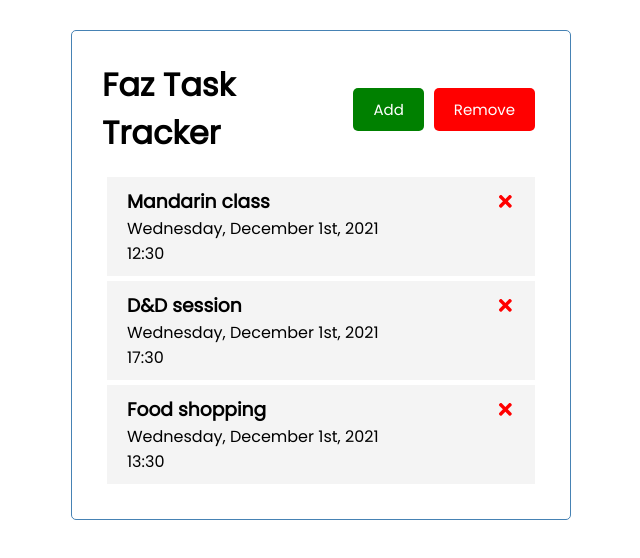
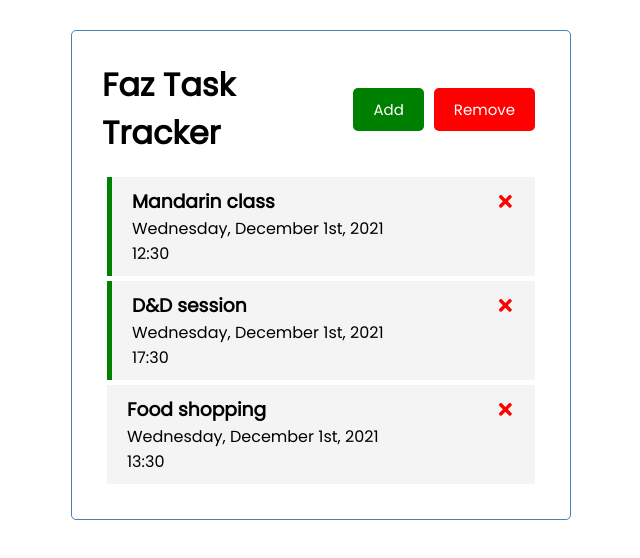
Before and after one commit to FarronF/react-task-tracker, a React (Create React App) app: page / in a window 1280 px wide. Shown: the top 558 px of the page, without its empty margins (319-959 px from the left). Built offline with nearby package versions, Linux system fonts and the light colour scheme.

Commit message:
Reminder functionality

```diff
--- a/src/App.js
+++ b/src/App.js
@@ -30,10 +30,22 @@
     setTasks(tasks.filter(task => task.id !== id))
   }
 
+  const toggleReminder = (id) => {
+
+    setTasks(tasks.map(task =>
+      task.id === id
+        ? { ...task, reminder: !task.reminder }
+        : task))
+  }
+
   return (
     <div className="container">
       <Header title='Faz' />
-      <Tasks tasks={tasks} onDelete={deleteTask}/>
+      {
+        tasks.length > 0
+          ? <Tasks tasks={tasks} onDelete={deleteTask} onToggle={toggleReminder} />
+          : <p>No tasks present</p>
+      }
     </div>
 
   );
--- a/src/components/Task.js
+++ b/src/components/Task.js
@@ -1,10 +1,11 @@
 import { FaTimes } from 'react-icons/fa';
+import { FaBell } from 'react-icons/fa';
 import dateFormat from 'dateformat';
 
-const Task = ({ task, onDelete }) => {
+const Task = ({ task, onDelete, onToggle }) => {
 
     return (
-        <div className='task'>
+        <div className={`task ${task.reminder ? 'reminder' : ''}`} onDoubleClick={() => onToggle(task.id)}>
             <h3>{task.text} <FaTimes style={{color: 'red', cursor: 'pointer'}} onClick={() => onDelete(task.id)}/></h3>
             <p>{dateFormat(task.date, 'dddd, mmmm dS, yyyy')}</p>
             <p>{dateFormat(task.date, 'HH:MM')}</p>
--- a/src/components/Tasks.js
+++ b/src/components/Tasks.js
@@ -1,10 +1,10 @@
 import Task from "./Task"
 
-const Tasks = ({tasks, onDelete}) => {
+const Tasks = ({tasks, onDelete, onToggle}) => {
     return (
         <>
             {tasks.map(task => (
-                <Task key={task.id} task={task} onDelete={onDelete}/>
+                <Task key={task.id} task={task} onDelete={onDelete} onToggle={onToggle} />
             ))}
         </>
     )
```
